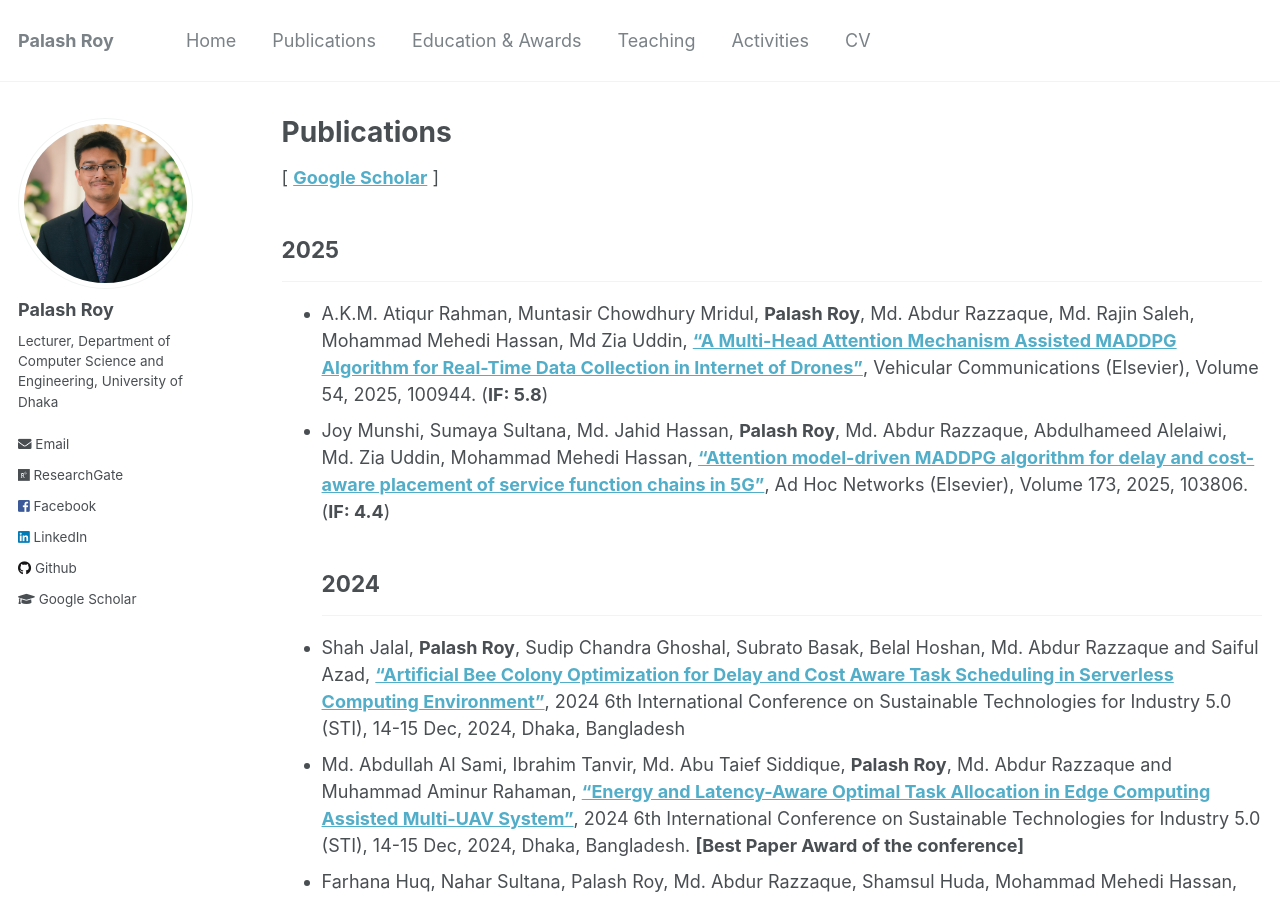
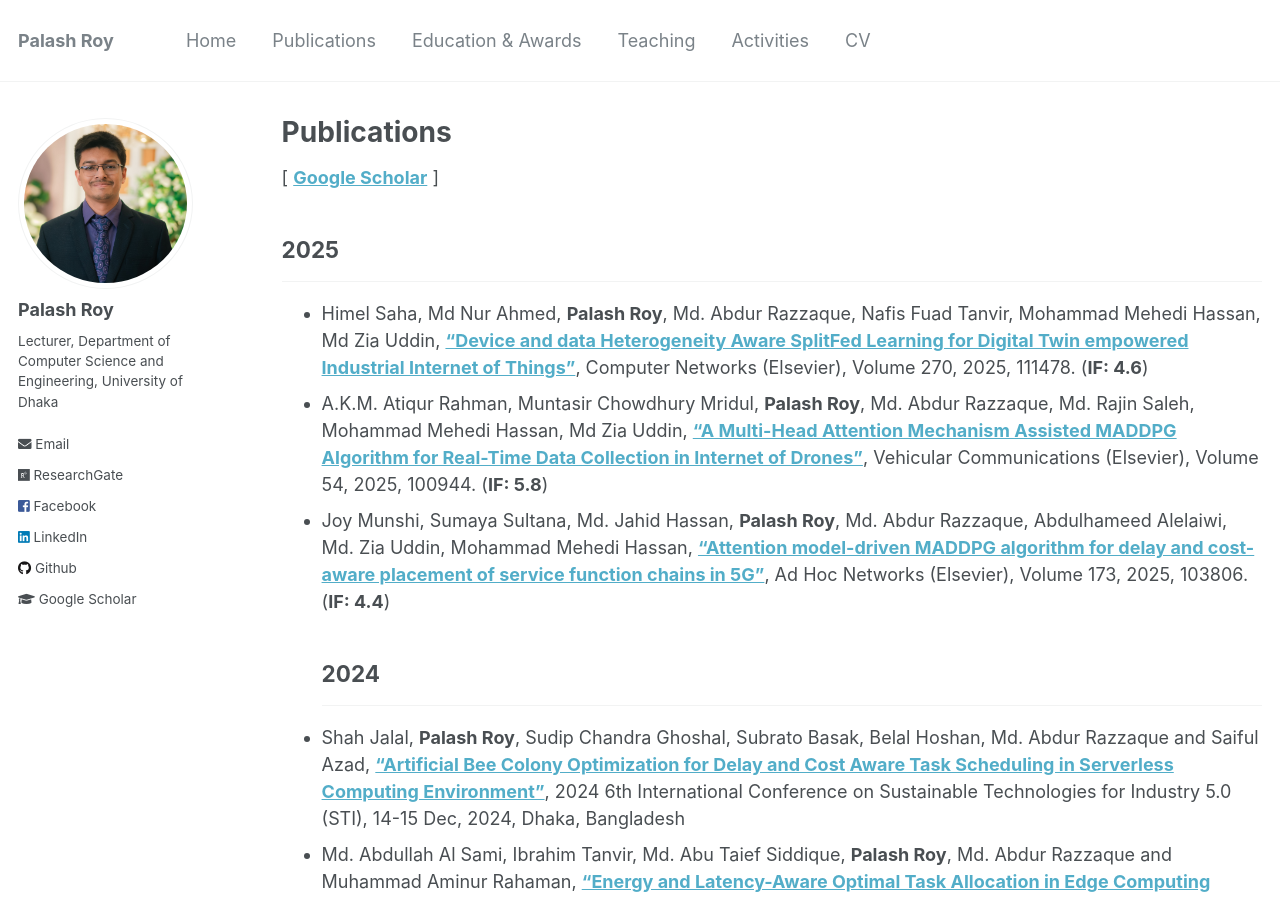
Before and after one commit to PalashRoy975/PalashRoy975.github.io, a Jekyll site: the page built from _pages/publications.md, in a window 1280 px wide and 900 px high. Built offline with Jekyll 4.4.1, drawn with Linux system fonts in a browser that asks for light colours.

Commit message:
Update publications.md

```diff
--- a/_pages/publications.md
+++ b/_pages/publications.md
@@ -8,6 +8,7 @@ author_profile: true
 [ [**Google Scholar**](https://scholar.google.com/citations?user=6YbqlUkAAAAJ&hl=en&authuser=1) ]
 ## 2025
 -----------
+* Himel Saha, Md Nur Ahmed, **Palash Roy**, Md. Abdur Razzaque, Nafis Fuad Tanvir, Mohammad Mehedi Hassan, Md Zia Uddin,  [**"Device and data Heterogeneity Aware SplitFed Learning for Digital Twin empowered Industrial Internet of Things"**](https://www.sciencedirect.com/science/article/pii/S1389128625004451?dgcid=coauthor), Computer Networks (Elsevier), Volume 270, 2025, 111478. (**IF: 4.6**)
 * A.K.M. Atiqur Rahman, Muntasir Chowdhury Mridul, **Palash Roy**, Md. Abdur Razzaque, Md. Rajin Saleh, Mohammad Mehedi Hassan, Md Zia Uddin,  [**"A Multi-Head Attention Mechanism Assisted MADDPG Algorithm for Real-Time Data Collection in Internet of Drones"**](https://www.sciencedirect.com/science/article/abs/pii/S2214209625000713?via%3Dihub), Vehicular Communications (Elsevier), Volume 54, 2025, 100944. (**IF: 5.8**)
 * Joy Munshi, Sumaya Sultana, Md. Jahid Hassan, **Palash Roy**, Md. Abdur Razzaque, Abdulhameed Alelaiwi, Md. Zia Uddin, Mohammad Mehedi Hassan, [**"Attention model-driven MADDPG algorithm for delay and cost-aware placement of service function chains in 5G"**](https://www.sciencedirect.com/science/article/pii/S157087052500054X?dgcid=coauthor), Ad Hoc Networks (Elsevier), Volume 173, 2025, 103806. (**IF: 4.4**)
 ## 2024
```
